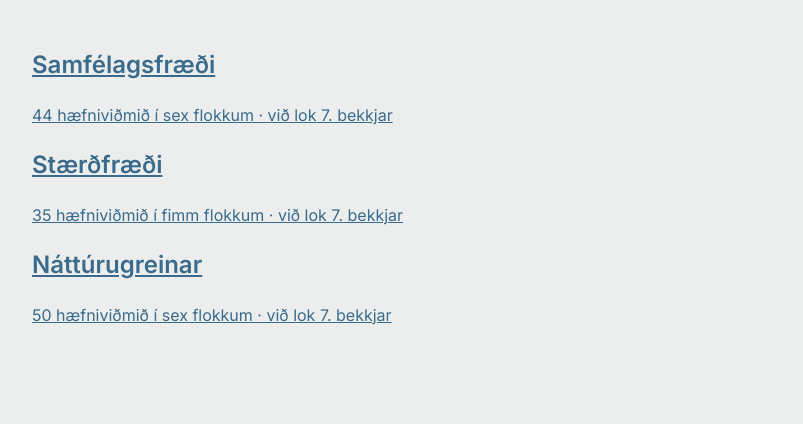
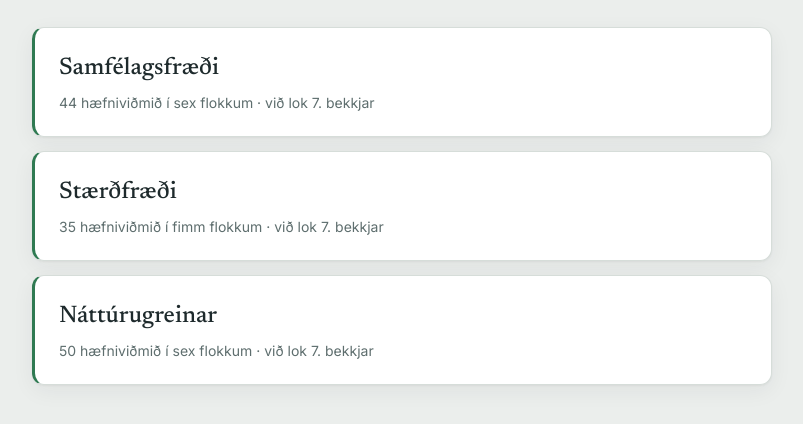
Before and after one commit to Steingrimursig/Namskrastae, a plain HTML site: page index.html in a window 1280 px wide. Shown: the part 222-646 px from the top of the page, without its empty margins (238-1041 px from the left). Drawn offline with Linux system fonts and the light colour scheme.

Commit message:
Add files via upload

```diff
--- a/index.html
+++ b/index.html
@@ -7,14 +7,29 @@
 <link rel="preconnect" href="https://fonts.googleapis.com">
 <link rel="preconnect" href="https://fonts.gstatic.com" crossorigin>
 <link href="https://fonts.googleapis.com/css2?family=Newsreader:ital,opsz,wght@0,6..72,400;0,6..72,500;1,6..72,400&family=Inter:wght@400;500;600&display=swap" rel="stylesheet">
-<link rel="stylesheet" href="style.css">
 <style>
-  .grein{{display:block;background:#fff;border:1px solid var(--line);border-left:3px solid var(--sea);
+  /* Allt útlitið er hér inni — forsíðan þarf ekki style.css til að líta rétt út. */
+  :root{
+    --paper:#EBEEEC; --surface:#FFFFFF; --ink:#1E2A2C; --muted:#5E6E6E;
+    --line:#D6DDD9; --sea:#2F7A52; --blue:#3A6B8C;
+    --shadow:0 1px 2px rgba(30,42,44,.05),0 6px 22px rgba(30,42,44,.06);
+  }
+  *{box-sizing:border-box}
+  body{margin:0;background:var(--paper);color:var(--ink);
+    font-family:"Inter",system-ui,sans-serif;line-height:1.5;-webkit-font-smoothing:antialiased;}
+  .wrap{max-width:780px;margin:0 auto;padding:0 20px}
+  header{padding:52px 0 30px}
+  .eyebrow{font-size:13px;letter-spacing:.14em;text-transform:uppercase;color:var(--blue);font-weight:600;margin:0 0 12px}
+  h1{font-family:"Newsreader",serif;font-weight:500;font-optical-sizing:auto;
+    font-size:clamp(31px,6vw,46px);line-height:1.08;margin:0 0 14px;letter-spacing:-.01em;}
+  .lede{color:var(--muted);font-size:16px;max-width:54ch;margin:0}
+  .grein{display:block;background:var(--surface);border:1px solid var(--line);border-left:3px solid var(--sea);
     border-radius:12px;padding:22px 24px;margin-bottom:14px;text-decoration:none;color:var(--ink);
-    box-shadow:var(--shadow);transition:transform .15s,border-color .2s}}
-  .grein:hover{{transform:translateY(-2px);border-left-color:var(--blue)}}
-  .grein h2{{font-family:"Newsreader",serif;font-weight:500;margin:0 0 4px;font-size:24px}}
-  .grein span{{color:var(--muted);font-size:14px}}
+    box-shadow:var(--shadow);transition:transform .15s,border-color .2s}
+  .grein:hover{transform:translateY(-2px);border-left-color:var(--blue)}
+  .grein h2{font-family:"Newsreader",serif;font-weight:500;margin:0 0 4px;font-size:24px}
+  .grein span{color:var(--muted);font-size:14px}
+  @media (prefers-reduced-motion:reduce){*{transition:none!important}}
 </style>
 </head>
 <body>
```
